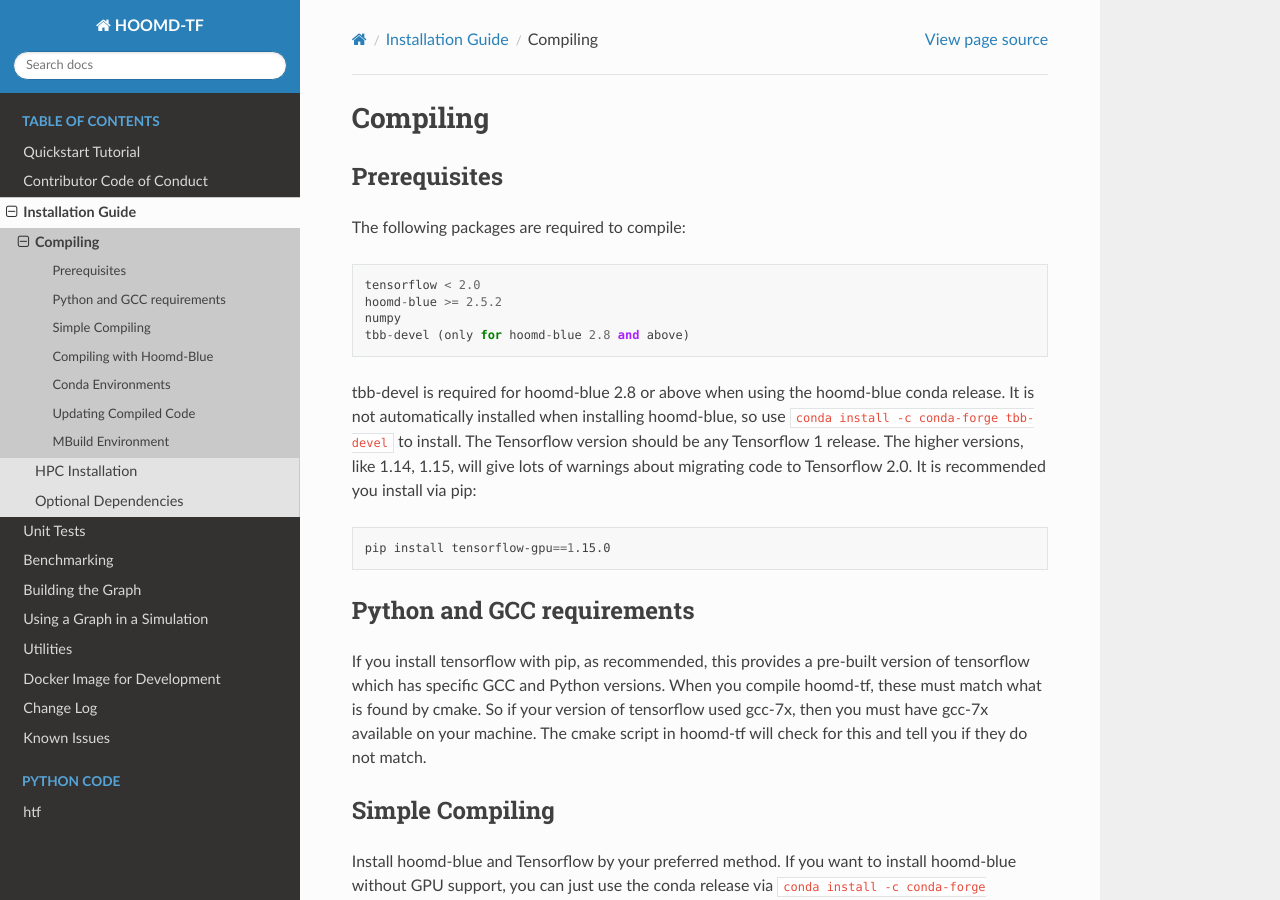
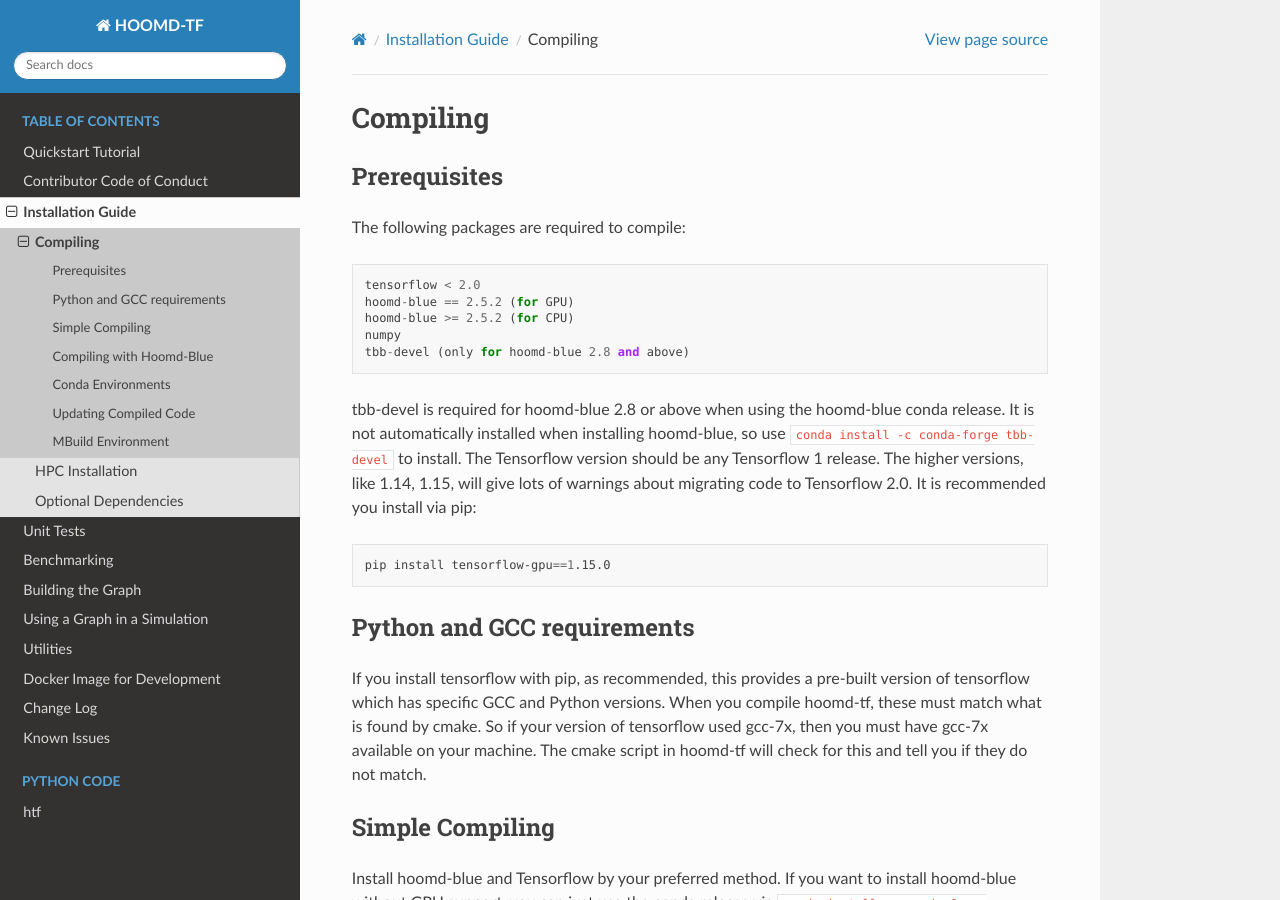
Before and after one commit to ur-whitelab/hoomd-tf, a Sphinx documentation site: the page built from sphinx-docs/source/compilation.rst, in a window 1280 px wide and 900 px high. Built offline with Sphinx 7.4.7 and the Read the Docs theme 2.0.0, drawn with Linux system fonts in a browser that asks for light colours.

Commit message:
Specified hoomd version for GPU

```diff
--- a/sphinx-docs/source/compilation.rst
+++ b/sphinx-docs/source/compilation.rst
@@ -11,7 +11,8 @@
 ::
 
     tensorflow < 2.0
-    hoomd-blue >= 2.5.2
+    hoomd-blue == 2.5.2 (for GPU)
+    hoomd-blue >= 2.5.2 (for CPU)
     numpy
     tbb-devel (only for hoomd-blue 2.8 and above)
 
```
Also changed, not shown: README.md (+2 -1 lines).
